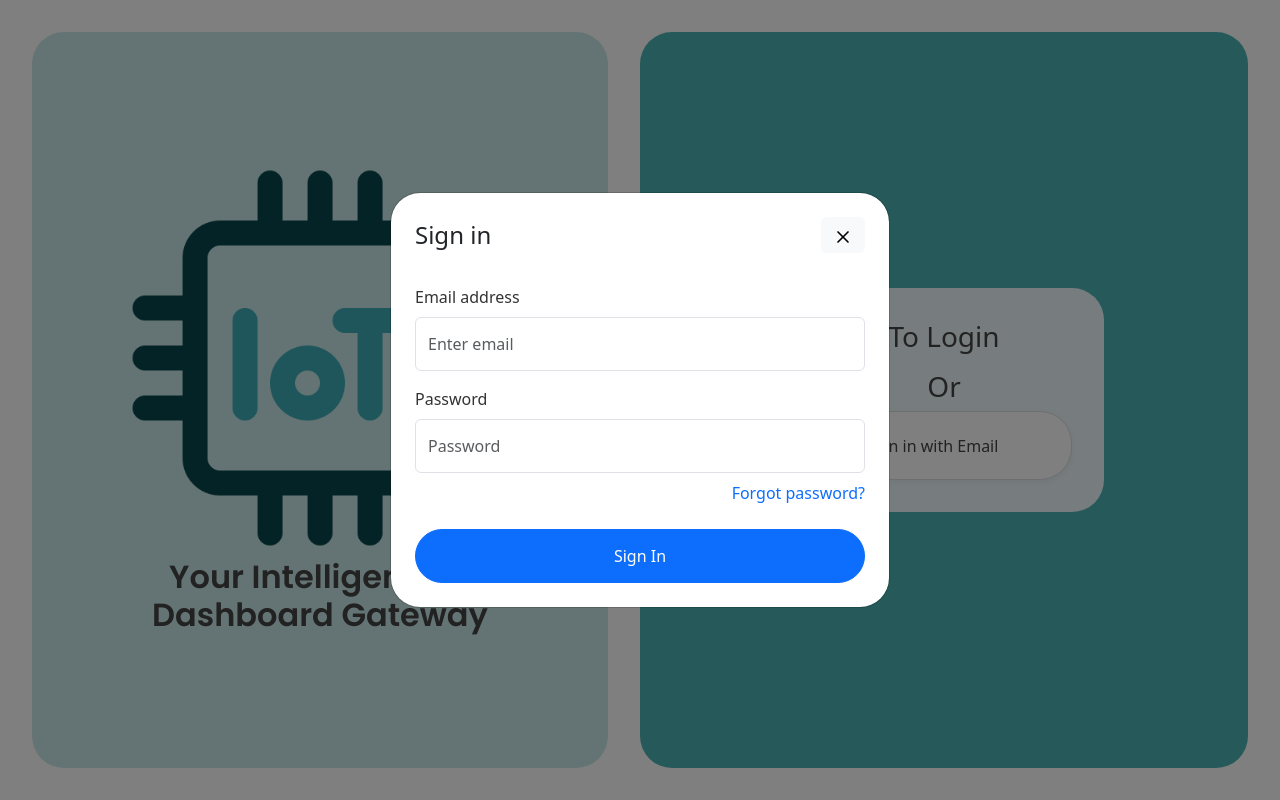
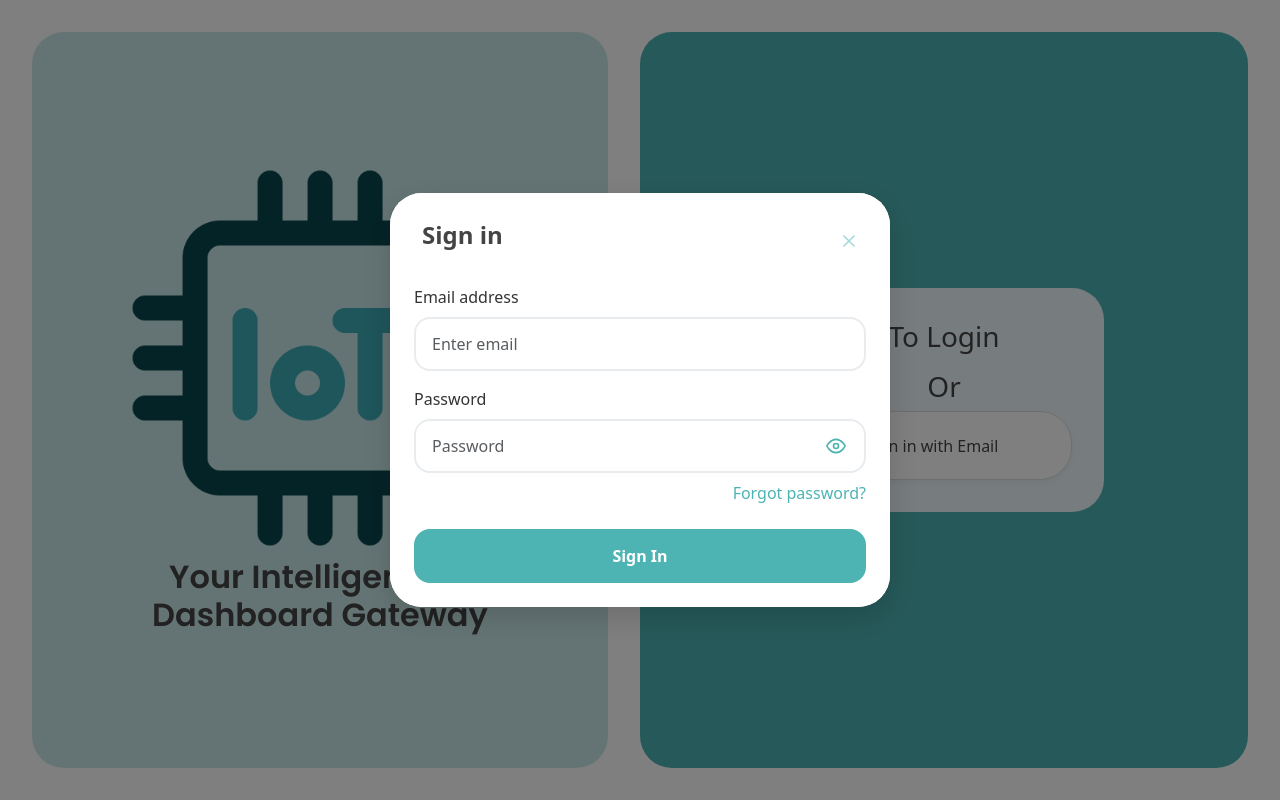
Before and after one commit to Adityamenon958/Iot-login-demo, a React (Vite) app in the folder frontend/: page / in a window 1280 px wide. Both pictures are taken after a click on the button "Sign in with Email". Built offline with nearby package versions, Linux system fonts and the light colour scheme.

Commit message:
Added eye icon in login form and other style changes

```diff
--- a/frontend/src/LoginPage.css
+++ b/frontend/src/LoginPage.css
@@ -1,14 +1,142 @@
+/* Modal styling to match login page theme */
 .custom_modal .modal-content {
-    border-radius: 30px !important;
+    border-radius: 2rem !important;
+    border: none;
+    box-shadow: 0 10px 30px rgba(0, 0, 0, 0.15);
   }
+
+.custom_modal .modal-header {
+    background-color: #ffffff;
+    border-bottom: 1px solid #e9ecef;
+    border-radius: 2rem 2rem 0 0 !important;
+    padding: 1.5rem 2rem 1rem 2rem;
+  }
+
+.custom_modal .modal-title {
+    color: #444;
+    font-weight: 600;
+    font-size: 1.5rem;
+  }
+
+.custom_modal .modal-body {
+    background-color: #ffffff;
+    padding: 1rem 2rem 2rem 2rem;
+    border-radius: 0 0 2rem 2rem !important;
+  }
+
+.custom_modal .btn-close {
+    background: none;
+    border: none;
+    color: #4db3b3;
+    font-size: 1.2rem;
+    padding: 0.5rem;
+    transition: all 0.2s ease;
+  }
+
+.custom_modal .btn-close:hover {
+    color: #3a9a9a;
+    transform: scale(1.1);
+  }
+
+.custom_modal .btn-close:focus {
+    outline: none;
+    box-shadow: 0 0 0 2px rgba(77, 179, 179, 0.25);
+  }
+
   .custom_label {
-    color: #333333;
+    color: #444;
+    font-weight: 500;
+    margin-bottom: 0.5rem;
   }
+
   .custom_input {
     height: 54px !important;
+    border: 2px solid #e9ecef;
+    border-radius: 1rem;
+    padding: 0.75rem 1rem;
+    font-size: 1rem;
+    transition: all 0.2s ease;
   }
 
-  .signIn{
+  .custom_input:focus {
+    border-color: #4db3b3;
+    box-shadow: 0 0 0 0.2rem rgba(77, 179, 179, 0.25);
+    outline: none;
+  }
+
+  .signIn {
     height: 54px;
-    border-radius: 30px;
+    border-radius: 1rem;
+    background-color: #4db3b3;
+    border: none;
+    font-weight: 600;
+    font-size: 1rem;
+    transition: all 0.3s ease;
   }
+
+  .signIn:hover {
+    background-color: #3a9a9a;
+    transform: translateY(-1px);
+    box-shadow: 0 4px 12px rgba(77, 179, 179, 0.3);
+  }
+
+  .signIn:focus {
+    background-color: #3a9a9a;
+    box-shadow: 0 0 0 0.2rem rgba(77, 179, 179, 0.25);
+  }
+
+  .signIn:active {
+    background-color: #2d7a7a;
+    transform: translateY(0);
+  }
+
+  /* Forgot password link styling */
+  .custom_modal a {
+    color: #4db3b3;
+    text-decoration: none;
+    font-weight: 500;
+    transition: color 0.2s ease;
+  }
+
+  .custom_modal a:hover {
+    color: #3a9a9a;
+    text-decoration: underline;
+  }
+
+  /* Password toggle styles */
+  .password-input-wrapper {
+    position: relative;
+  }
+
+  .password-input {
+    padding-right: 50px !important;
+  }
+
+  .password-toggle-btn {
+    position: absolute;
+    right: 12px;
+    top: 50%;
+    transform: translateY(-50%);
+    background: none;
+    border: none;
+    color: #4db3b3;
+    cursor: pointer;
+    padding: 8px;
+    display: flex;
+    align-items: center;
+    justify-content: center;
+    transition: all 0.2s ease;
+    z-index: 10;
+    border-radius: 0.5rem;
+  }
+
+  .password-toggle-btn:hover {
+    color: #3a9a9a;
+    background-color: rgba(77, 179, 179, 0.1);
+  }
+
+  .password-toggle-btn:focus {
+    outline: none;
+    color: #3a9a9a;
+    background-color: rgba(77, 179, 179, 0.15);
+  }
--- a/frontend/src/LoginPage.jsx
+++ b/frontend/src/LoginPage.jsx
@@ -6,6 +6,7 @@ import { useGoogleLogin } from '@react-oauth/google';
 import { useNavigate } from 'react-router-dom';
 import { SiGmail } from "react-icons/si";
 import { X } from 'lucide-react';
+import { FiEye, FiEyeOff } from 'react-icons/fi';
 import "./LoginPage.css";
 import axios from 'axios';
 
@@ -14,6 +15,7 @@ const LoginPage = () => {
   const [showEmailModal, setShowEmailModal] = useState(false);
   const [email, setEmail] = useState('');
   const [password, setPassword] = useState('');
+  const [showPassword, setShowPassword] = useState(false);
 
   // ✅ Updated Google Login flow
   const login = useGoogleLogin({
@@ -55,6 +57,10 @@ const LoginPage = () => {
 
   const handleEmailLogin = () => {
     setShowEmailModal(true);
+  };
+
+  const togglePasswordVisibility = () => {
+    setShowPassword(!showPassword);
   };
 
   const handleEmailLoginSubmit = async (e) => {
@@ -137,11 +143,15 @@ const LoginPage = () => {
         backdrop="static"
         className="custom_modal"
       >
-        <Modal.Header className="border-0 px-4 pt-4 d-flex justify-content-between align-items-center">
+        <Modal.Header className="border-0 d-flex justify-content-between align-items-center">
           <Modal.Title>Sign in</Modal.Title>
-          <Button variant="light" onClick={() => setShowEmailModal(false)} className="border-0">
+          <button
+            onClick={() => setShowEmailModal(false)}
+            className="btn-close"
+            aria-label="Close"
+          >
             <X size={20} />
-          </Button>
+          </button>
         </Modal.Header>
 
         <Modal.Body className="px-4 pb-4">
@@ -159,13 +169,23 @@ const LoginPage = () => {
 
             <Form.Group controlId="formPassword" className="mt-3">
               <Form.Label className="custom_label">Password</Form.Label>
-              <Form.Control
-                type="password"
-                placeholder="Password"
-                className="custom_input"
-                value={password}
-                onChange={(e) => setPassword(e.target.value)}
-              />
+              <div className="password-input-wrapper">
+                <Form.Control
+                  type={showPassword ? "text" : "password"}
+                  placeholder="Password"
+                  className="custom_input password-input"
+                  value={password}
+                  onChange={(e) => setPassword(e.target.value)}
+                />
+                <button
+                  type="button"
+                  className="password-toggle-btn"
+                  onClick={togglePasswordVisibility}
+                  aria-label={showPassword ? "Hide password" : "Show password"}
+                >
+                  {showPassword ? <FiEyeOff size={20} /> : <FiEye size={20} />}
+                </button>
+              </div>
             </Form.Group>
 
             <div className="text-end mt-2">
--- a/frontend/src/Sidebar.jsx
+++ b/frontend/src/Sidebar.jsx
@@ -10,6 +10,7 @@ import { PlusSquare } from 'lucide-react';
 import { MdOutlineSubscriptions } from "react-icons/md";
 import { Truck } from 'lucide-react';
 import { PiElevatorDuotone } from "react-icons/pi";
+import Dlogo from './assets/DashboardLogo.png';
 
 import axios from 'axios';
 
@@ -148,6 +149,21 @@ export default function Sidebar({ isOpen, closeSidebar }) {
   return (
     <div className={`${styles.sidebarWrapper} ${isOpen ? styles.open : ''}`} ref={sidebarRef}>
       <Col xs={12} md={3} lg={2} xl={2} className={`${styles.sidebar} p-0 pt-4`}>
+        {/* ✅ Company Branding Section */}
+        <div className={`${styles.sidebarBranding} px-3 mb-4`}>
+          <div className="d-flex align-items-center">
+            <img src={Dlogo} className={`${styles.sidebarLogo} me-2`} alt="Logo" />
+            <div className="d-flex flex-column">
+              <h5 className={`${styles.sidebarCompanyName} mb-0`}>
+                {companyName || 'Company'}
+              </h5>
+              <small className={`${styles.sidebarSubtitle}`}>
+                Internet Of Things
+              </small>
+            </div>
+          </div>
+        </div>
+
         <Nav className="flex-column align-items-start px-3">
           {/* ✅ Home - Always accessible */}
           <Button className={`${styles.iconButton} ${location.pathname === '/dashboard' ? styles.active : ''}`} onClick={() => navigate('/dashboard')}>
--- a/frontend/src/Sidebar.module.css
+++ b/frontend/src/Sidebar.module.css
@@ -19,6 +19,41 @@
   .vertical_line {
     border-bottom: 1px solid #ccc;
     width: 190px;
+  }
+
+  /* ✅ Sidebar Branding Styles - Hidden on desktop */
+  .sidebarBranding {
+    display: none;
+  }
+
+  .sidebarLogo {
+    width: 2.5rem;
+    height: 2.5rem;
+    object-fit: contain;
+    flex-shrink: 0;
+  }
+
+  .sidebarCompanyName {
+    color: #4db3b3;
+    font-weight: 600;
+    font-size: 1rem;
+    line-height: 1.2;
+  }
+
+  .sidebarSubtitle {
+    color: #6c757d;
+    font-size: 0.75rem;
+    font-weight: 400;
+    line-height: 1.2;
+  }
+
+  /* ✅ Show branding only on mobile (below 800px) */
+  @media (max-width: 799px) {
+    .sidebarBranding {
+      display: block;
+      border-bottom: 1px solid #e9ecef;
+      padding-bottom: 1rem;
+    }
   }
 
 
--- a/frontend/src/Toopbar.module.css
+++ b/frontend/src/Toopbar.module.css
@@ -15,6 +15,49 @@
 
   .DlogoText{
     color: #4db3b3;
+  }
+
+  /* ✅ Burger Button Styles */
+  .burgerButton {
+    background-color: #4db3b3 !important;
+    border: none !important;
+    color: white !important;
+    padding: 0.5rem;
+    border-radius: 0.5rem;
+    transition: all 0.2s ease;
+    box-shadow: 0 2px 4px rgba(77, 179, 179, 0.2);
+  }
+
+  .burgerButton:hover {
+    background-color: #3a9a9a !important;
+    transform: translateY(-1px);
+    box-shadow: 0 4px 8px rgba(77, 179, 179, 0.3);
+    color: white !important;
+  }
+
+  .burgerButton:focus {
+    background-color: #3a9a9a !important;
+    box-shadow: 0 0 0 0.2rem rgba(77, 179, 179, 0.25) !important;
+    outline: none !important;
+    color: white !important;
+  }
+
+  .burgerButton:active {
+    background-color: #2d7a7a !important;
+    transform: translateY(0);
+    color: white !important;
+  }
+
+  .burgerButton:focus-visible {
+    background-color: #3a9a9a !important;
+    box-shadow: 0 0 0 0.2rem rgba(77, 179, 179, 0.25) !important;
+    outline: none !important;
+    color: white !important;
+  }
+
+  .burgerButton:not(:disabled):not(.disabled):active {
+    background-color: #2d7a7a !important;
+    color: white !important;
   }
 
   @media (min-width: 799px) {
```
